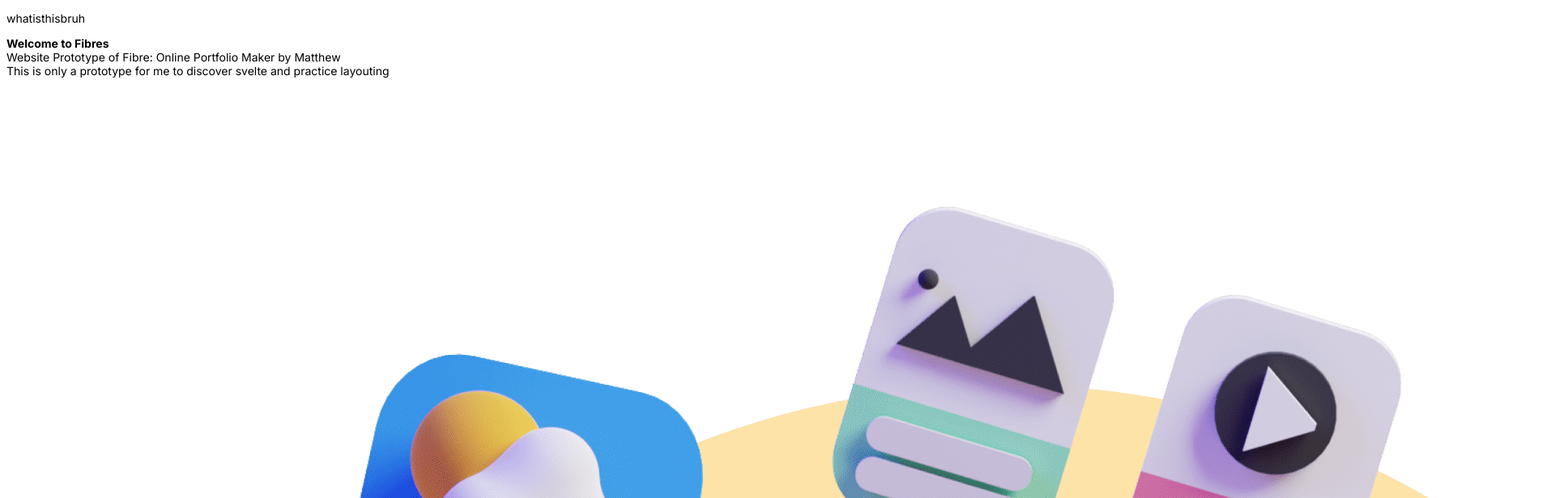
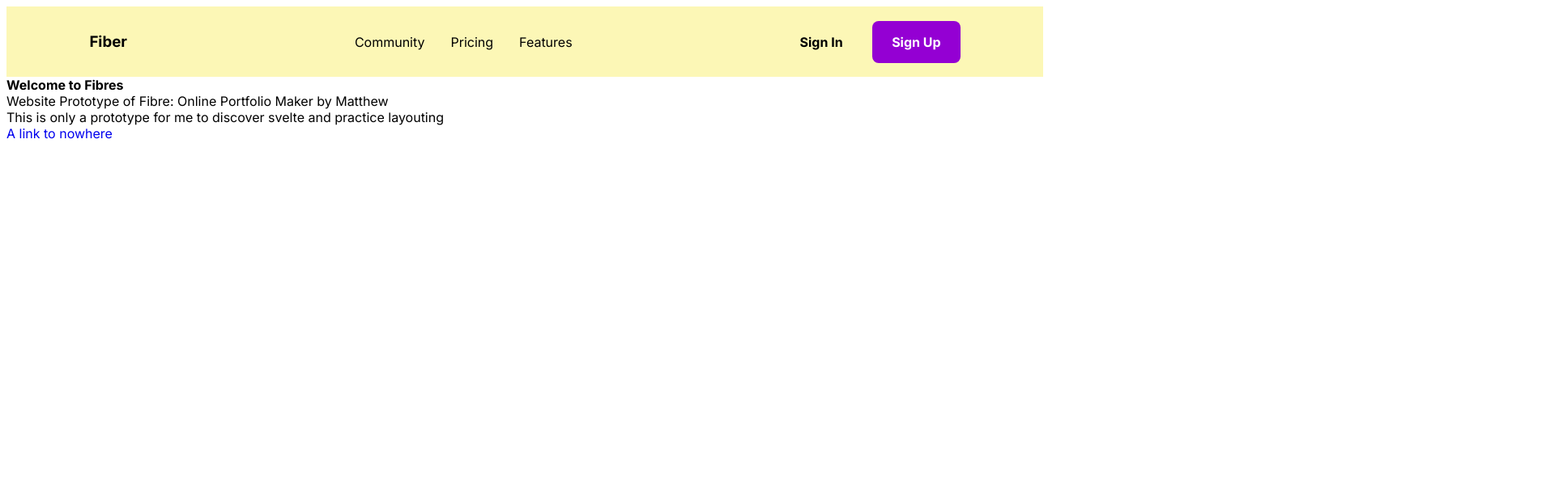
Before and after one commit to MatthewEvan/codewell-fiber-landing-page, a SvelteKit app: page / in a window 1280 px wide. Shown: the top 616 px of the page at 81% size, 1920 px wide, since content can reach past the window. Built offline with nearby package versions, Linux system fonts and the light colour scheme.

Commit message:
Adding and styling navbar on nav component

```diff
--- a/src/routes/+page.svelte
+++ b/src/routes/+page.svelte
@@ -14,7 +14,8 @@
 		<h1>Welcome to Fibres</h1>
 		<p>Website Prototype of Fibre: Online Portfolio Maker by Matthew</p>
 		<p>This is only a prototype for me to discover svelte and practice layouting</p>
-		<img src={HeadingImage} alt="what the hell">
+		<!-- <img src={HeadingImage} alt="what the hell"> -->
+		<a href="none">A link to nowhere</a>
 	</main>
 	<footer></footer>
 </body>
@@ -26,12 +27,12 @@
 		margin: 0;
 		font-family: 'Inter', sans-serif;
 		box-sizing: border-box;
-		font-size: 14px;
+		font-size: 16px;
 	}
 
-	/* a {
+	a {
 		text-decoration: none;
-	} */
+	}
 
 	body {
 		font-family: 'Inter', sans-serif;
--- a/src/routes/components/nav.svelte
+++ b/src/routes/components/nav.svelte
@@ -1 +1,68 @@
-<p>whatisthisbruh</p>
+<nav>
+    <h3>Fiber</h3>
+    <div class="navigation-links">
+        <p>Community</p>
+        <p>Pricing</p>
+        <p>Features</p>
+    </div>
+    <div class="user-credentials">
+        <a href="none" class="sign-in-btn">Sign In</a>
+        <a href="none" class="sign-up-btn">Sign Up</a>
+    </div>
+</nav>
+
+<style>
+    * {
+        padding: 0;
+        margin: 0;
+        color: hsl(0,0,0);
+        box-sizing: border-box;
+    }
+
+    a {
+		text-decoration: none;
+		color: black
+	}
+
+    nav {
+        width: 100vw;
+        display: flex;
+        align-items: center;
+        justify-content: space-between;
+        padding: 2rem 8vw;
+        background-color: hsl(56, 92%, 85%);
+    }
+
+    .navigation-links {
+        display: flex;
+        align-items: center;
+    }
+
+    .navigation-links > * {
+        margin: 0 1rem;
+    }
+
+    .sign-in-btn {
+        margin-right: 2rem;
+        font-weight: 700;
+        transition: all 250ms ease-in-out;
+    }
+
+    .sign-in-btn:hover {
+        color: blueviolet;
+    }
+
+    .sign-up-btn {
+        background-color: darkviolet;
+        color: white;
+        padding: 1rem 1.5rem;
+        font-weight: 700;
+        border-radius: 0.5rem;
+        transition: all 250ms ease-in-out;
+    }
+
+    .sign-up-btn:hover {
+        background-color: blueviolet;
+    }
+
+</style>
```
